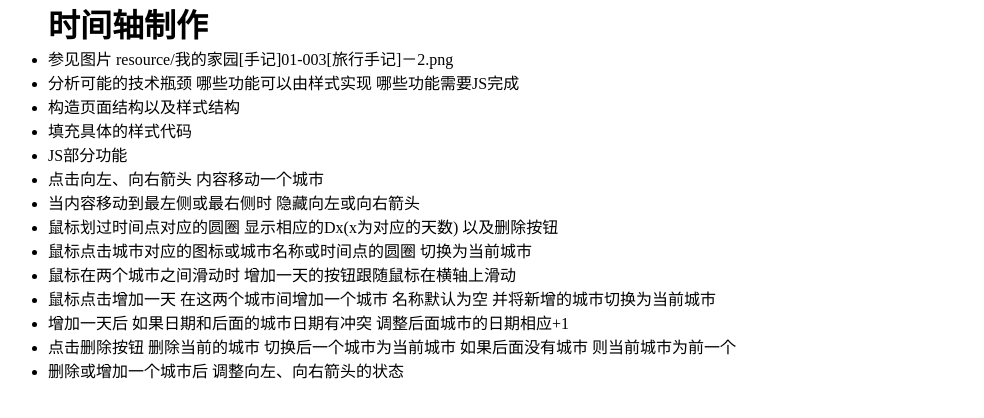
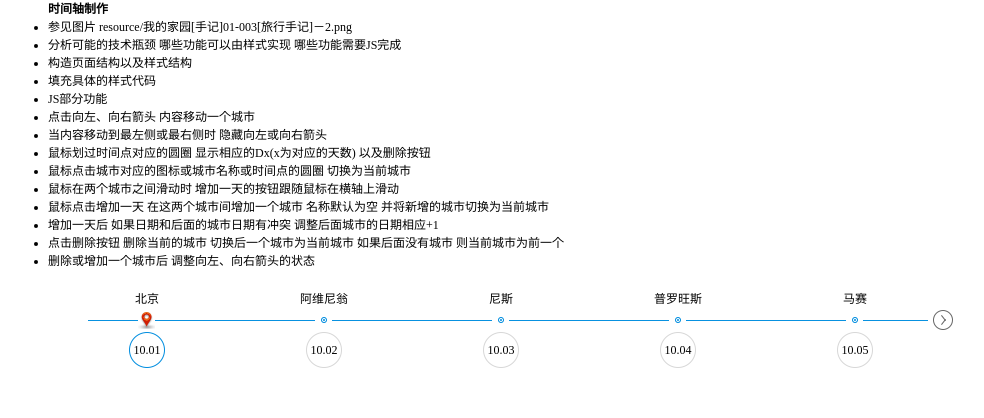
Before and after one commit to applesstt/front-end-course, a web app: file course/course15.html in a window 1280 px wide. Shown: the top 418 px of the page, without its empty margins (112-1096 px from the left). Run offline with its HTML, style and script files only (its server is not run), Linux system fonts and the light colour scheme; some libraries are stand-ins or nearby versions.

Commit message:
add time-line html and css

```diff
--- a/course/course15.html
+++ b/course/course15.html
@@ -25,7 +25,75 @@
     <li>点击删除按钮 删除当前的城市 切换后一个城市为当前城市 如果后面没有城市 则当前城市为前一个</li>
     <li>删除或增加一个城市后 调整向左、向右箭头的状态</li>
   </ul>
-  <div class="mt10">
+  <div class="mt10 p10">
+    <div class="time-line clearfix">
+      <div class="drag-left"></div>
+      <div class="time-line-box">
+        <div class="time-line-inner clearfix" style="width: 1262px;">
+          <div class="time-line-item time-line-current time-line-first">
+            <div class="time-line-name">北京</div>
+            <div class="time-line-circle">
+              <div class="time-line-date">10.01</div>
+              <div class="time-line-del"></div>
+            </div>
+          </div>
+          <div class="time-line-add">
+            <div class="time-line-add-content"></div>
+          </div>
+          <div class="time-line-item">
+            <div class="time-line-name">阿维尼翁</div>
+            <div class="time-line-circle">
+              <div class="time-line-date">10.02</div>
+              <div class="time-line-del"></div>
+            </div>
+          </div>
+          <div class="time-line-add">
+            <div class="time-line-add-content"></div>
+          </div>
+          <div class="time-line-item">
+            <div class="time-line-name">尼斯</div>
+            <div class="time-line-circle">
+              <div class="time-line-date">10.03</div>
+              <div class="time-line-del"></div>
+            </div>
+          </div>
+          <div class="time-line-add">
+            <div class="time-line-add-content"></div>
+          </div>
+          <div class="time-line-item">
+            <div class="time-line-name">普罗旺斯</div>
+            <div class="time-line-circle">
+              <div class="time-line-date">10.04</div>
+              <div class="time-line-del"></div>
+            </div>
+          </div>
+          <div class="time-line-add">
+            <div class="time-line-add-content"></div>
+          </div>
+          <div class="time-line-item">
+            <div class="time-line-name">马赛</div>
+            <div class="time-line-circle">
+              <div class="time-line-date">10.05</div>
+              <div class="time-line-del"></div>
+            </div>
+          </div>
+          <div class="time-line-add">
+            <div class="time-line-add-content"></div>
+          </div>
+          <div class="time-line-item">
+            <div class="time-line-name">北京</div>
+            <div class="time-line-circle">
+              <div class="time-line-date">10.06</div>
+              <div class="time-line-del"></div>
+            </div>
+          </div>
+          <div class="time-line-add">
+            <div class="time-line-add-content"></div>
+          </div>
+        </div>
+      </div>
+      <div class="drag-right" style="visibility: visible;"></div>
+    </div>
   </div>
 </div>
 </body>
--- a/course/css/common.css
+++ b/course/css/common.css
@@ -1,3 +1,10 @@
+* {
+  margin: 0;
+  padding: 0;
+  font-size: 12px;
+  line-height: 1.5;
+}
+
 .wrap {
   width: 960px;
   margin-left: auto;
--- a/course/css/course15.css
+++ b/course/css/course15.css
@@ -0,0 +1,113 @@
+.time-line {
+  width: 900px;
+}
+
+.drag-left, .drag-right {
+  width: 30px;
+  height: 115px;
+  float: left;
+  cursor: pointer;
+  display: block;
+  visibility: hidden;
+}
+.drag-left {
+  background: url(../image/course15/left-btn.png) no-repeat 50% 20px;
+}
+.drag-right {
+  background: url(../image/course15/right-btn.png) no-repeat 50% 20px;
+}
+
+.time-line-box {
+  float: left;
+  width: 840px;
+  height: 115px;
+  background: url(../image/course15/line.png) repeat-x 50% 22px;
+  position: relative;
+  overflow: hidden;
+}
+.time-line-inner {
+  position: absolute;
+  top: 20px;
+  left: 0;
+}
+
+.time-line-item {
+  background: #ffffff url(../image/course15/dot.png) no-repeat 50% 50%;
+  width: 17px;
+  height: 20px;
+  position: relative;
+  overflow: visible;
+  float: left;
+  cursor: pointer;
+  margin-left: 9px;
+  margin-right: 9px;
+}
+.time-line-first {
+  margin-left: 50px;
+}
+.time-line-current {
+  background: #ffffff url(../image/course15/location.png) no-repeat 50% 50%;
+  width: 17px;
+  height: 20px;
+}
+
+.time-line-name {
+  position: absolute;
+  width: 160px;
+  top: -20px;
+  left: -71px;
+  text-align: center;
+}
+
+.time-line-circle, .time-line-action {
+  position: absolute;
+  top: 22px;
+  left: -9px;
+  cursor: pointer;
+  overflow: visible;
+}
+.time-line-circle {
+  background: url(../image/course15/circle-default.png) no-repeat 50% 50%;
+}
+.time-line-current .time-line-circle {
+  background: url(../image/course15/circle-current.png) no-repeat 50% 50%;
+}
+.time-line-date {
+  width: 36px;
+  height: 36px;
+  line-height: 36px;
+  text-align: center;
+}
+.time-line-del {
+  background: url(../image/course15/del.png) no-repeat 50% 50%;
+  width: 13px;
+  height: 13px;
+  position: absolute;
+  right: -2px;
+  top: -2px;
+  display: none;
+}
+.time-line-circle:hover {
+  background: url(../image/course15/circle-action.png) no-repeat 50% 50%;
+  color: #ffffff;
+}
+.time-line-circle:hover .time-line-del {
+  display: block;
+}
+
+.time-line-add {
+  width: 142px;
+  height: 94px;
+  float: left;
+  position: relative;
+  overflow: hidden;
+  cursor: pointer;
+}
+.time-line-add-content {
+  background: url(../image/course15/add-content.png) no-repeat 50% 50%;
+  width: 22px;
+  height: 89px;
+  position: absolute;
+  top: 5px;
+  display: none;
+}
```
